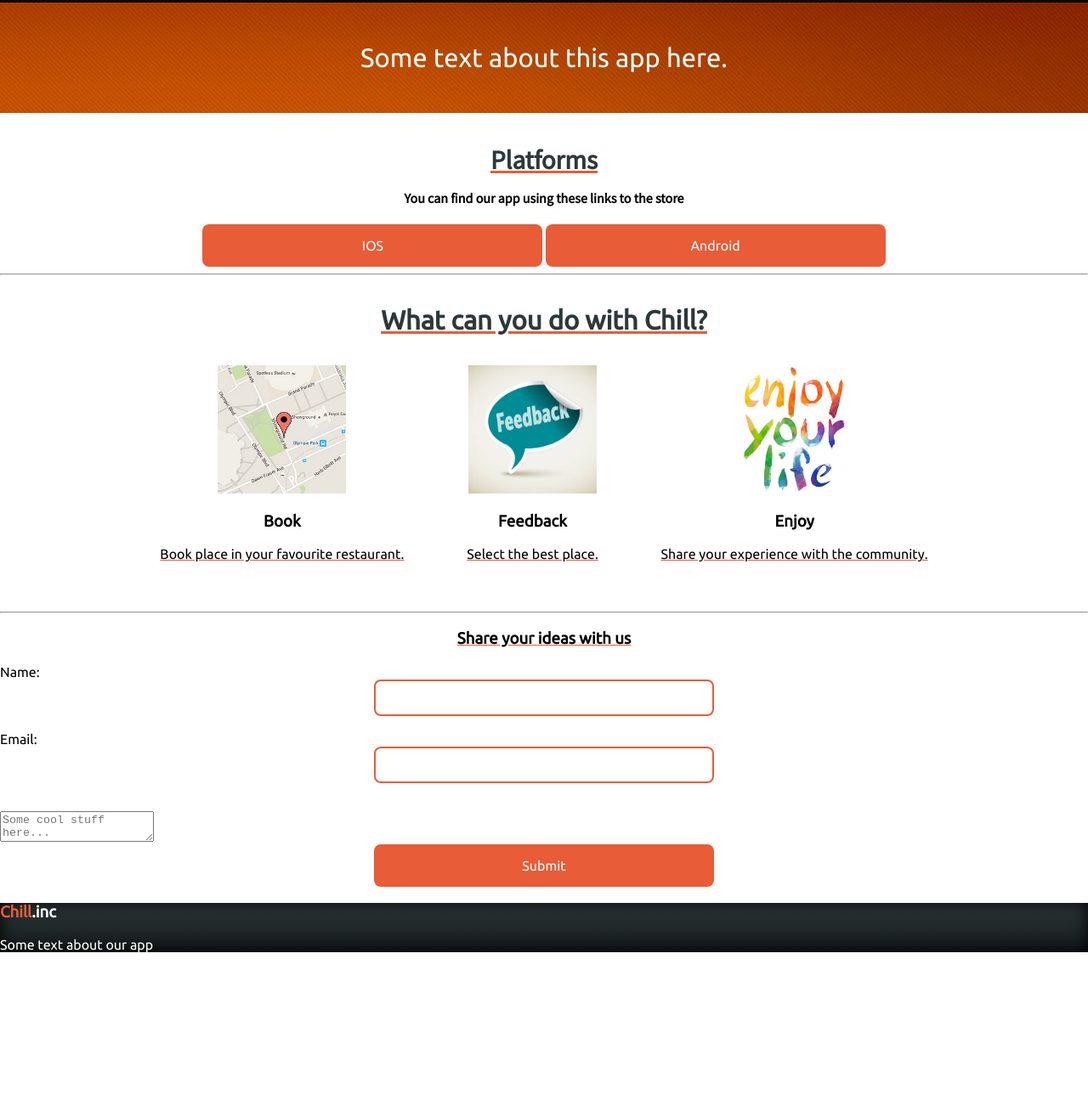
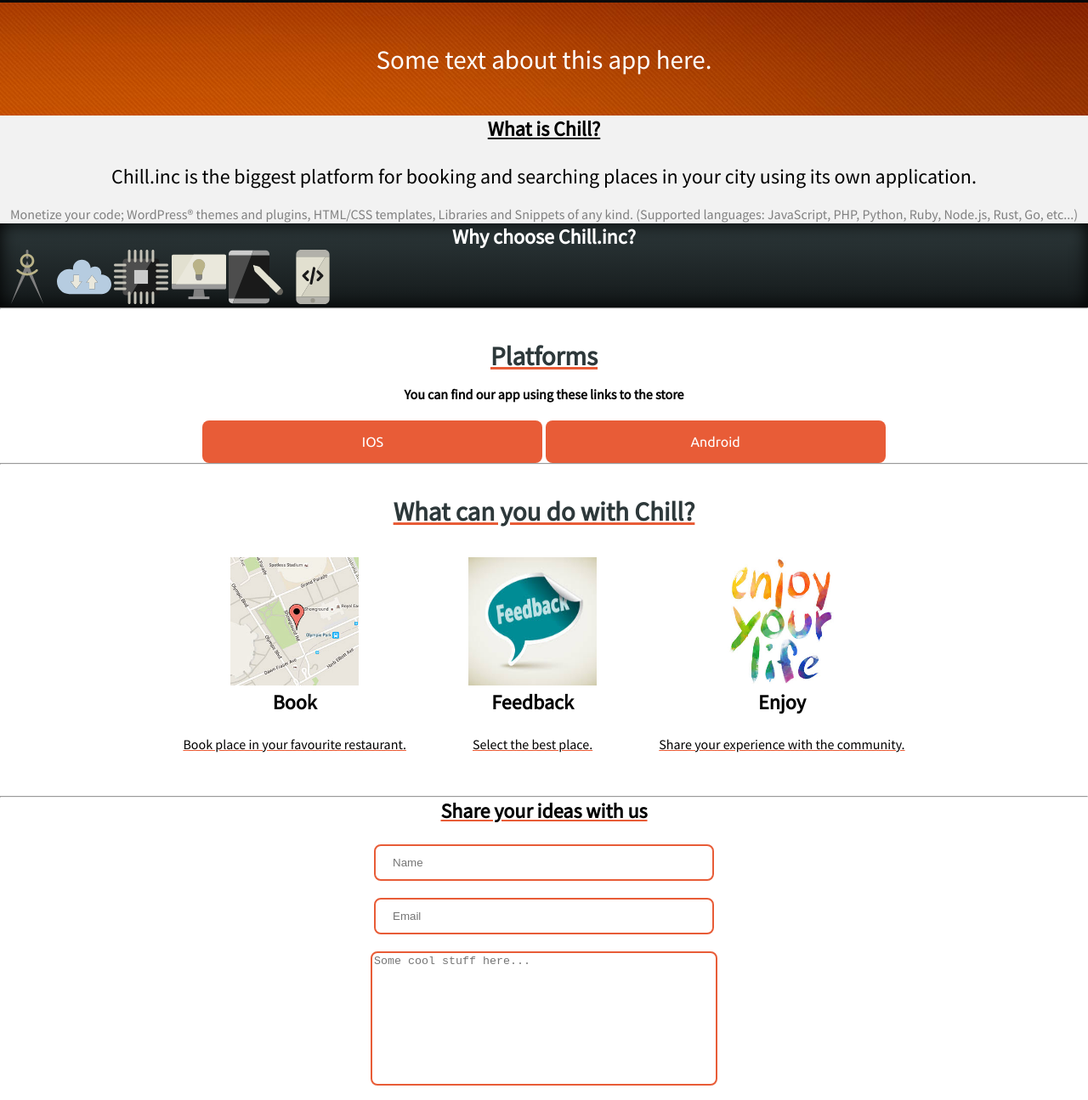
Before and after one commit to dkharch/html-4, a plain HTML site: page index.html in a window 1280 px wide. Shown: the part 697-1992 px from the top of the page at 85% size. Before the commit the page ends 1818 px from the top, so only its background shows below. Drawn offline with Linux system fonts and the light colour scheme.

Commit message:
Added new sections

```diff
--- a/css/index.css
+++ b/css/index.css
@@ -6,6 +6,7 @@
 body{
     margin: 0;
     max-width: 1920px;
+    min-width: 320px;
 }
 img{
     width: 151px;
@@ -47,6 +48,9 @@ header nav ul li a:hover{
 header nav a{
     text-decoration: none;
 }
+main{
+    font-family: 'Source Sans Pro',sans-serif;
+}
 #signup{
     color: #e85c37;
     padding: 3%;
@@ -63,14 +67,36 @@ header img{
 header p{
     text-align: center;
 }
-h2{
+h2,h3{
     text-align: center;
-    margin:0;
+    margin-top: 0px;
+}
+h3{
+    font-size: 24px;
+}
+hr{
+    margin: 0;
 }
 header input,button{
     margin-left: auto;
     margin-right: auto;
     display: block;
+}
+.about{
+    background-color: #f2f2f2;
+}
+.about p{
+    font-family: 'Source Sans Pro',sans-serif;
+    display: block;
+    text-align: center;
+    color: black;
+    font-size: 24px;
+    margin-bottom: 0;
+    line-height: 1.4;
+}
+#subabout{
+    color: gray;
+    font-size: medium;
 }
 .acclink{
     text-decoration: none;
@@ -98,6 +124,19 @@ footer p{
     border-radius: 8px;
     display: block;
     font-size: 16px;
+}
+.textareainput{
+    border-radius: 8px;
+    display: block;
+    width: 400px;
+    border: 2px solid #e85c37;
+    margin-left: auto;
+    margin-right: auto;
+    resize: none;
+    height: 150px;
+}
+.signinbutton:disabled{
+    opacity: 50;
 }
 .email-input{
     width: 400px;
@@ -222,7 +261,10 @@ footer{
 .shareinput input{
     margin-left: auto;
     margin-right: auto;
-    text-align: center;
+    margin-bottom: 0px;
+}
+.shareinput ::focus{
+    placeholder: none;
 }
 footer label{
     display: inline-block;
@@ -231,3 +273,19 @@ footer label{
 .logocolor{
     color: #e85c37;
 }
+.faq{
+    color: white;
+    background: linear-gradient(to bottom,#2d383a 0,#14191a 100%);
+    box-shadow: inset 0 0 20px #000;
+}
+.faq h3{
+    font-size: 24px;
+    margin-bottom: 0;
+}
+.faq img{
+    height: 64px;
+    width: 64px;
+}
+.block-container{
+    display: inline-block;
+}
--- a/index.html
+++ b/index.html
@@ -16,11 +16,11 @@
         <nav>
             <p class="navlogo"><span class="logocolor">Chill</span>.inc</p>
             <ul>
-                <li><a href="#content">About</a></li>
+                <li><a href="#about">About</a></li>
                 <li><a href="#">FAQ</a></li>
             </ul>
             <p class="signinbutton">Sign in</p>
-            <button class="signupbutton">Sign up</button>
+            <button disabled class="signupbutton">Sign up</button>
         </nav>
         <div>
             <p class="mainlogo">
@@ -40,6 +40,23 @@
         <div class="throne">
             <p>Some text about this app here.</p>
         </div>
+        <section class="about">
+            <h3><u>What is Chill?</u></h3>
+            <p>Chill.inc is the biggest platform for booking and searching places in your city using its own application.</p>
+            <p id="subabout">Monetize your code; WordPress® themes and plugins, HTML/CSS templates, Libraries and Snippets of any kind. (Supported languages: JavaScript, PHP, Python, Ruby, Node.js, Rust, Go, etc...)</p>
+        </section>
+        <section class="faq">
+            <h3>Why choose Chill.inc?</h3>
+            <div class="block-container">
+                <img src="img/compass.svg" alt="CD image">
+                <img src="img/computing-cloud.svg" alt="Computing cloud">
+                <img src="img/cpu.svg" alt="CPU image">
+                <img src="img/idea.svg" alt="Idea image">
+                <img src="img/ipad.svg" alt="Ipad image">
+                <img src="img/smartphone.svg" alt="Smartphone image">
+            </div>
+        </section>
+        <hr>
         <section class="platforms">
             <h2><u>Platforms</u></h2>
             <p>You can find our app using these links to the store</p>
@@ -72,15 +89,11 @@
         <hr>
         <section class="share">
             <h3><u>Share your ideas with us</u></h3>
-            <div class ="shareinput">
+            <div class="shareinput">
                 <form>
-                    <label>Name:
-                        <input class="name-input" type="text" name="client-name" required><br>
-                        </label>
-                    <label>Email:
-                        <input  class="email-input" type="email" name="client-email" required><br>
-                        </label>
-                    <textarea name="comment" placeholder="Some cool stuff here..."></textarea><br>
+                    <input class="name-input" type="text" name="client-name" placeholder="Name" required><br>
+                    <input class="email-input" type="email" name="client-email" placeholder="Email" required><br>
+                    <textarea class="textareainput" name="comment" placeholder="Some cool stuff here..."></textarea><br>
                     <input class="button" type="submit" name="send">
                 </form>
             </div>
```
Also changed, not shown: img/cd.svg (added), img/compass.svg (added), img/computing-cloud.svg (added), img/cpu.svg (added), img/idea.svg (added), img/ipad.svg (added), img/smartphone.svg (added).
